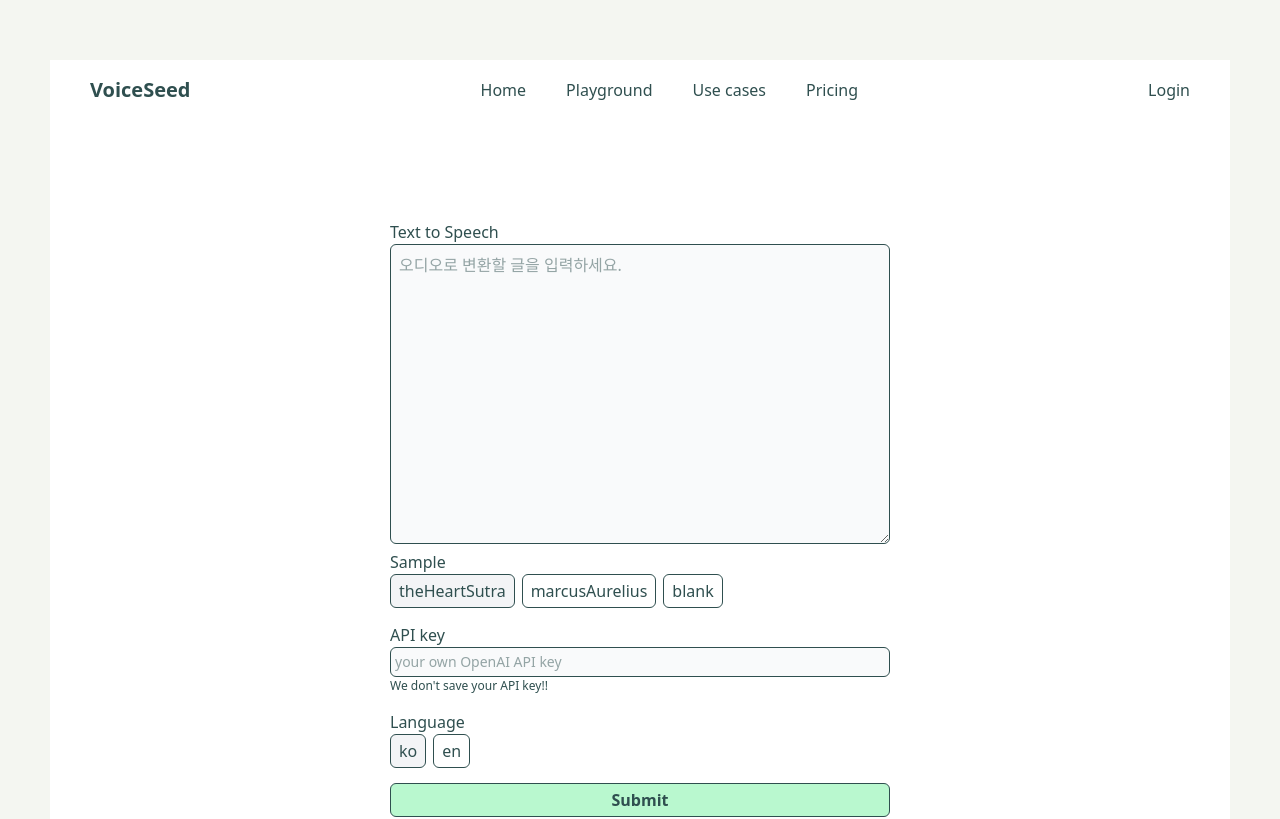
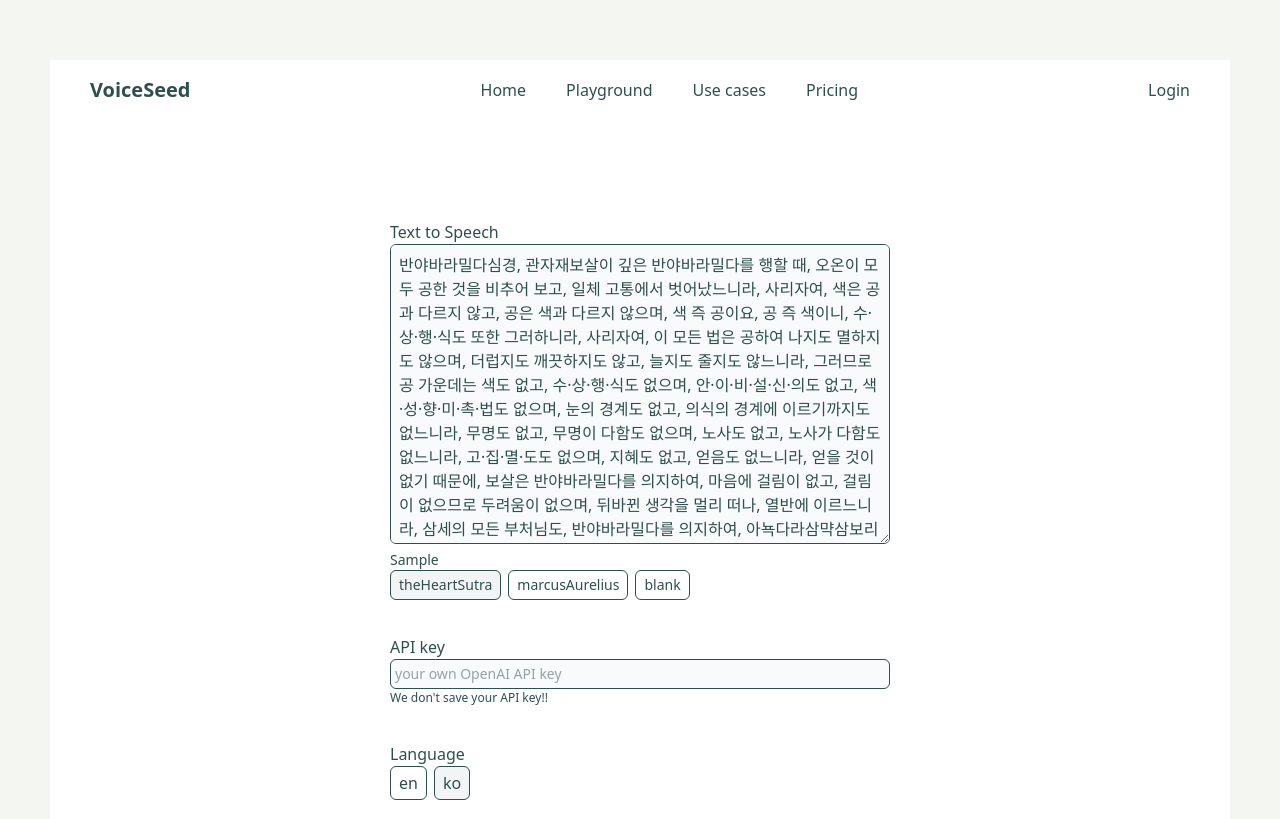
Before and after one commit to thursdaycurry/project-voiceseed-react, a React (Vite) app: page /playground in a window 1280 px wide. Shown: the top 819 px of the page. Built offline with nearby package versions, Linux system fonts and the light colour scheme.

Commit message:
feat: add samples of text for users

```diff
--- a/src/components/Playground.tsx
+++ b/src/components/Playground.tsx
@@ -1,4 +1,4 @@
-import { useState } from "react";
+import { useEffect, useState } from "react";
 import terms from "../metadata/terms.json";
 import textSamples from "../metadata/sample.json";
 import OptionsBox from "./OptionsBox";
@@ -22,9 +22,22 @@ export default function Playground() {
     setter: (value) => setSelectSample(value),
   };
 
+  const submitHandler = () => {
+    console.log("submitted");
+  };
+
+  useEffect(() => {
+    if (selectSample !== "blank") {
+      const newText: string = textSamples.text?.[selectSample];
+      setInputText(newText);
+    } else {
+      setInputText("");
+    }
+  }, [selectSample]);
+
   return (
     <div className="p-[100px] flex flex-col items-center ">
-      <div className="w-[500px] space-y-[15px]">
+      <div className="w-[500px] space-y-[35px]">
         <div>
           <div>Text to Speech</div>
           <div>
@@ -36,7 +49,7 @@ export default function Playground() {
               placeholder="오디오로 변환할 글을 입력하세요."
             />
           </div>
-          <div>
+          <div className="text-sm">
             <div>Sample</div>
             <div>
               <OptionsBox
@@ -62,11 +75,17 @@ export default function Playground() {
         <div>
           <div>Language</div>
 
-          <OptionsBox options={["ko", "en"]} optionHandler={selectHandler} />
+          <OptionsBox
+            options={terms.isoLang?.["list"]}
+            optionHandler={selectHandler}
+          />
         </div>
 
         <div>
-          <button className="border w-full rounded-md bg-green-200 p-1 font-semibold">
+          <button
+            onClick={submitHandler}
+            className="border w-full rounded-md bg-green-200 p-1 font-semibold cursor-pointer"
+          >
             Submit
           </button>
         </div>
```
